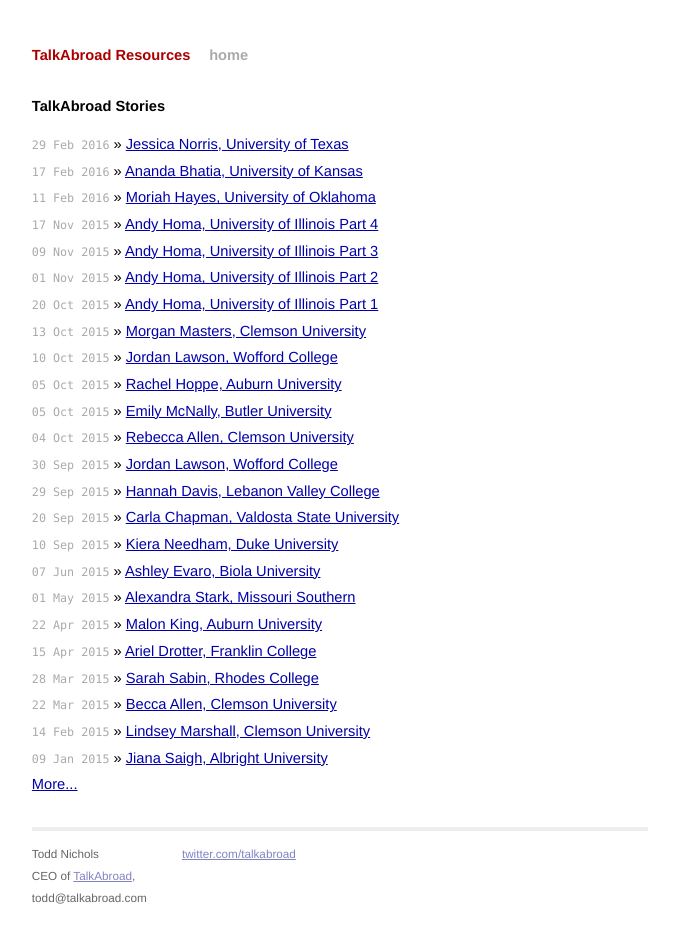
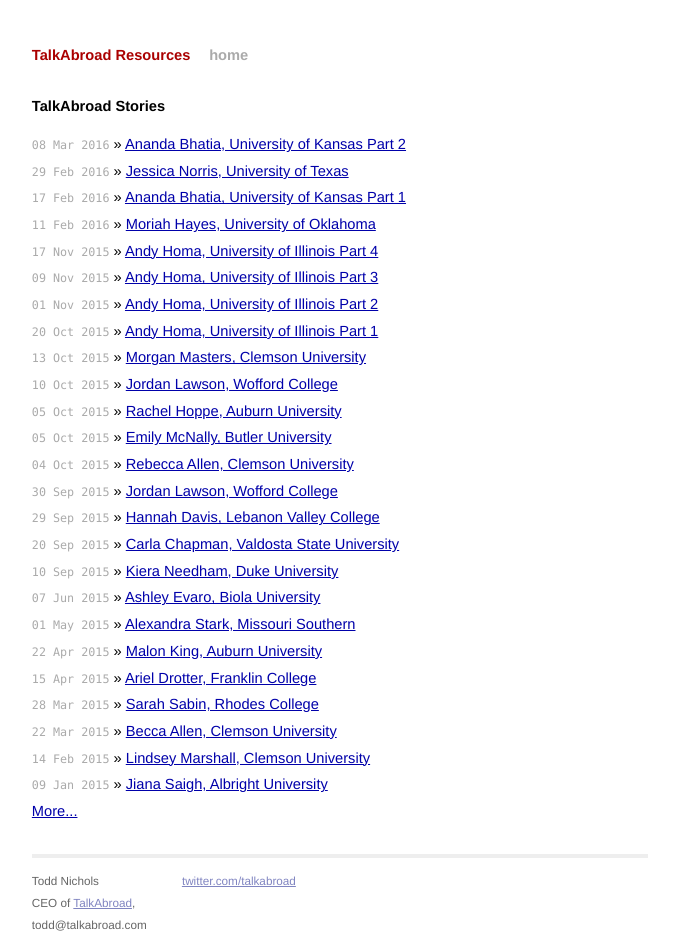
Before and after one commit to toddnichols/toddnichols.github.io, a Jekyll site: the page built from story/index.html, in a window 1280 px wide. Shown: the whole page, without its empty margins (300-979 px from the left). Built offline with Jekyll 4.4.1, drawn with Linux system fonts in a browser that asks for light colours; some of the changed lines change nothing that is shown.

Commit message:
updating new post

```diff
--- a/_posts/2016-02-17-ananda-bhatia-kansas.md
+++ b/_posts/2016-02-17-ananda-bhatia-kansas.md
@@ -1,6 +1,6 @@
 ---
 layout: post
-title: Ananda Bhatia, University of Kansas
+title: Ananda Bhatia, University of Kansas Part 1
 tags: story
 ---
 
--- /dev/null
+++ b/_posts/2016-03-08-ananda-bhatia-kansas.md
@@ -0,0 +1,17 @@
+---
+layout: post
+title: Ananda Bhatia, University of Kansas Part 2
+tags: story
+---
+
+# {{ page.title }}
+
+08 Mar 2016
+
+I am a Spanish student at the University of Kansas, and I just recently completed my second TalkAbroad conversation with Francisco Campos Perez from Costa Rica.
+
+Since my first TalkAbroad conversation had gone well, I was less concerned about how to start the conversation this time around. However, I was a lot more worried about the topic we were supposed to discuss for my class assignment — “my generation.” Our instructions were to talk about the differences between our own generation and the generation of “the millennials,” but I had to tell my partner right off the bat that I had no idea what to say because I did not know the difference between the two.
+
+Luckily, he helped start the discussion by asking what I thought defined a “millennial,” and we went from there. It was interesting to learn about the differences between college students in the United States and those in Costa Rica, especially because I am planning to study abroad at a Costa Rican university this summer. For example, Francisco said the majority of students continue to live at home while they attend university, while most of the people I know live in dorms or apartments.
+
+When it came to the differences between generations, however, much of what we thought of was the same. Francisco talked about how our generation worries too much about materialism and appearances, and I agreed that social media probably played a role in that problem. I have to admit that even though we talk about subjects like this one all the time in Spanish class, it is pretty exciting to know that I can carry on an actual conversation with a native Spanish speaker about something more substantive than just “how are you?” and “where are you from?” Overall, it was another great experience and it hardly felt like it lasted an entire half hour.
```
